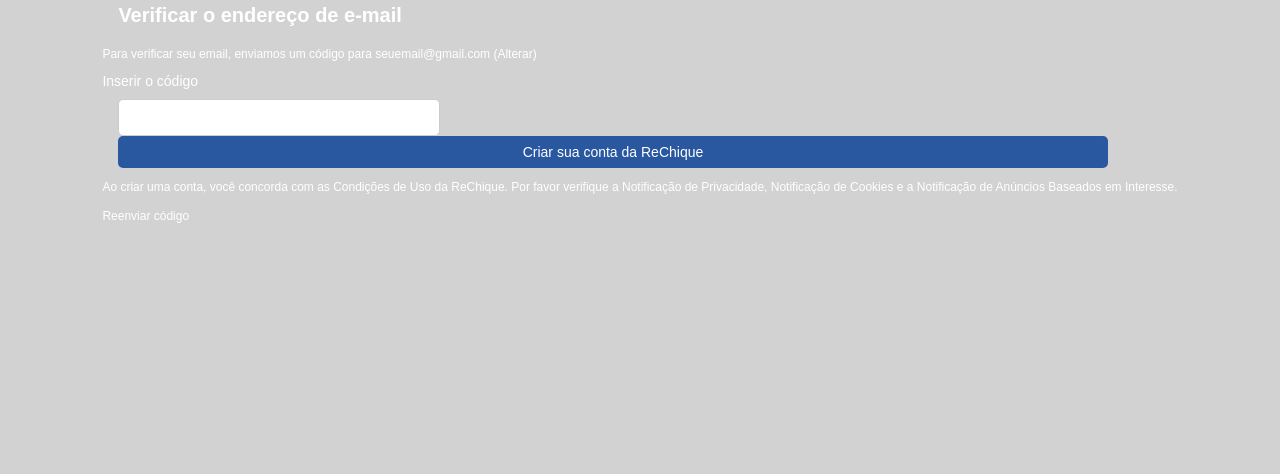
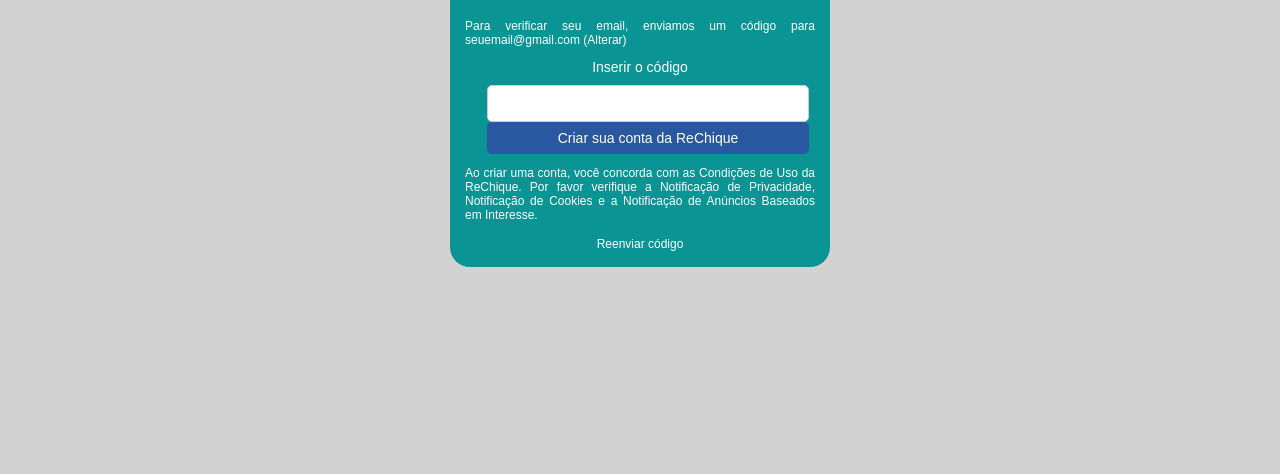
Before and after one commit to YasmimDev/Re-Chique, a plain HTML site: page User/verificação.html in a window 1280 px wide. Shown: the part 326-800 px from the top of the page. Drawn offline with Linux system fonts and the light colour scheme.

Commit message:
verificação de email

```diff
--- a/User/style.css
+++ b/User/style.css
@@ -198,3 +198,14 @@ label {
 span{
     font-size: 14px;
 }
+
+/*---------------------------------------------------*/
+
+.verify-container{
+    background-color: #0A9494;
+    padding: 15px;
+    border-radius: 20px;
+    box-shadow: white;
+    width: 350px;
+    text-align: center;
+}
```
